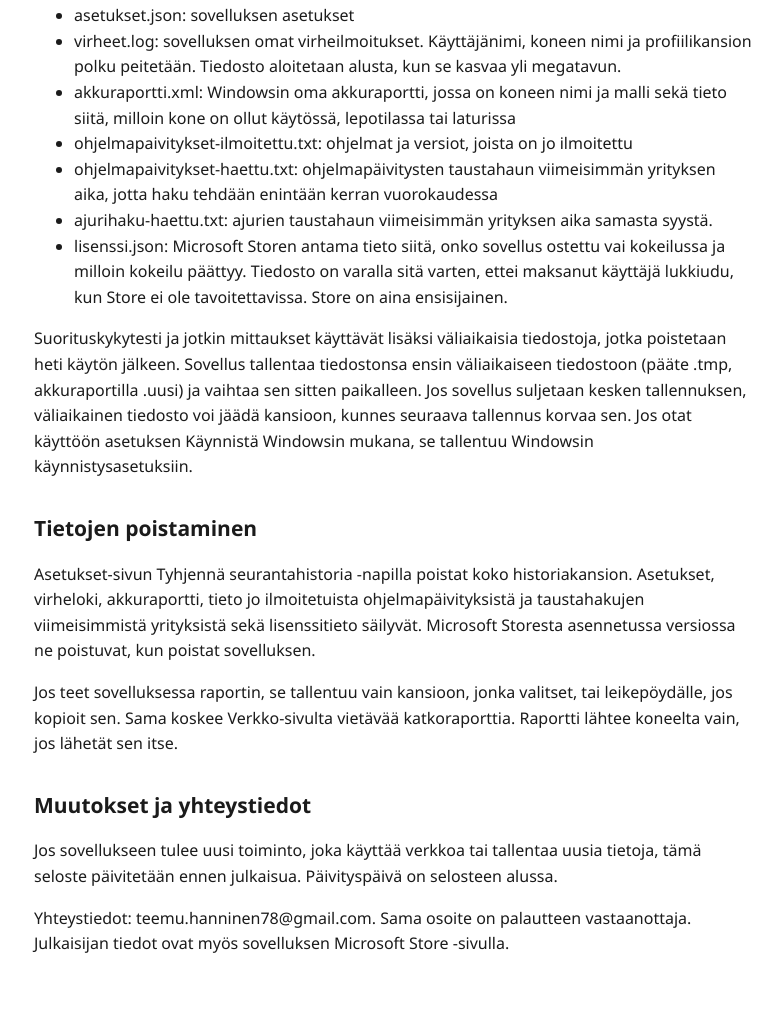
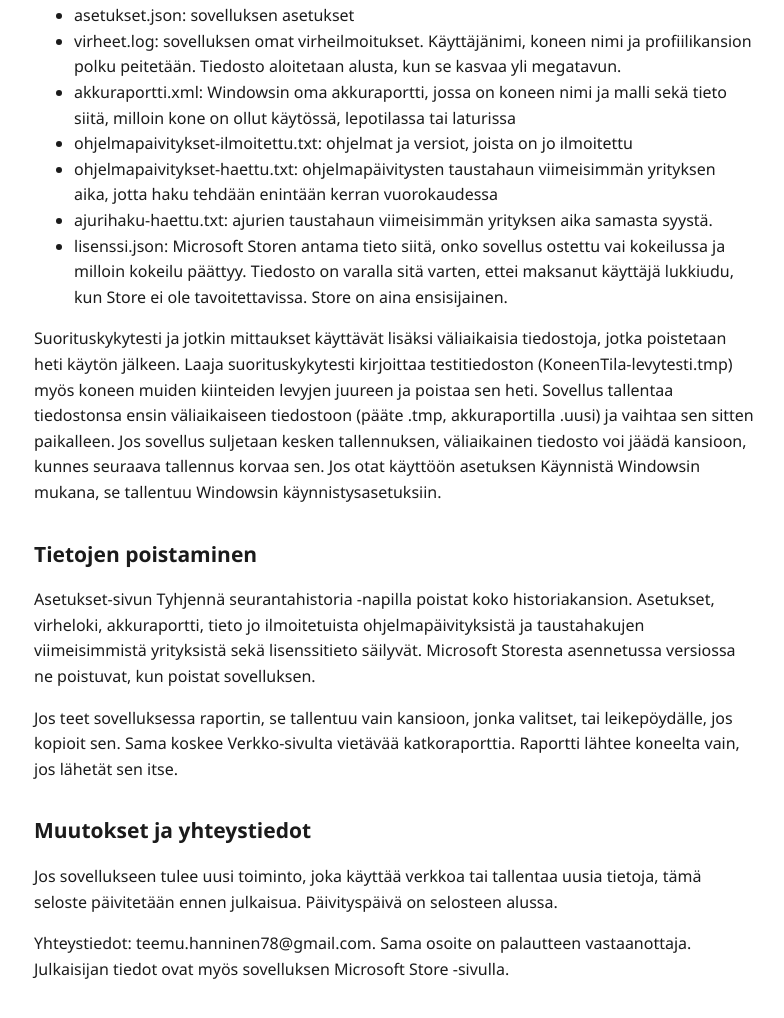
Before and after one commit to teemuhanninen78-rgb/pc-vital-privacy, a plain HTML site: page index.html in a window 1280 px wide. Shown: the part 4521-5539 px from the top of the page, without its empty margins (246-1030 px from the left). Drawn offline with Linux system fonts and the light colour scheme.

Commit message:
Laaja suorituskykytesti: testitiedosto myös muiden levyjen juuressa / Extended performance test: test file also on other drives' root

```diff
--- a/index.html
+++ b/index.html
@@ -87,7 +87,7 @@ a{color:var(--accent)}
 <li>ajurihaku-haettu.txt: ajurien taustahaun viimeisimm&#228;n yrityksen aika samasta syyst&#228;.</li>
 <li>lisenssi.json: Microsoft Storen antama tieto siit&#228;, onko sovellus ostettu vai kokeilussa ja milloin kokeilu p&#228;&#228;ttyy. Tiedosto on varalla sit&#228; varten, ettei maksanut k&#228;ytt&#228;j&#228; lukkiudu, kun Store ei ole tavoitettavissa. Store on aina ensisijainen.</li>
 </ul>
-<p>Suorituskykytesti ja jotkin mittaukset k&#228;ytt&#228;v&#228;t lis&#228;ksi v&#228;liaikaisia tiedostoja, jotka poistetaan heti k&#228;yt&#246;n j&#228;lkeen. Sovellus tallentaa tiedostonsa ensin v&#228;liaikaiseen tiedostoon (p&#228;&#228;te .tmp, akkuraportilla .uusi) ja vaihtaa sen sitten paikalleen. Jos sovellus suljetaan kesken tallennuksen, v&#228;liaikainen tiedosto voi j&#228;&#228;d&#228; kansioon, kunnes seuraava tallennus korvaa sen. Jos otat k&#228;ytt&#246;&#246;n asetuksen K&#228;ynnist&#228; Windowsin mukana, se tallentuu Windowsin k&#228;ynnistysasetuksiin.</p>
+<p>Suorituskykytesti ja jotkin mittaukset k&#228;ytt&#228;v&#228;t lis&#228;ksi v&#228;liaikaisia tiedostoja, jotka poistetaan heti k&#228;yt&#246;n j&#228;lkeen. Laaja suorituskykytesti kirjoittaa testitiedoston (KoneenTila-levytesti.tmp) my&#246;s koneen muiden kiinteiden levyjen juureen ja poistaa sen heti. Sovellus tallentaa tiedostonsa ensin v&#228;liaikaiseen tiedostoon (p&#228;&#228;te .tmp, akkuraportilla .uusi) ja vaihtaa sen sitten paikalleen. Jos sovellus suljetaan kesken tallennuksen, v&#228;liaikainen tiedosto voi j&#228;&#228;d&#228; kansioon, kunnes seuraava tallennus korvaa sen. Jos otat k&#228;ytt&#246;&#246;n asetuksen K&#228;ynnist&#228; Windowsin mukana, se tallentuu Windowsin k&#228;ynnistysasetuksiin.</p>
 <h2>Tietojen poistaminen</h2>
 <p>Asetukset-sivun Tyhjenn&#228; seurantahistoria -napilla poistat koko historiakansion. Asetukset, virheloki, akkuraportti, tieto jo ilmoitetuista ohjelmap&#228;ivityksist&#228; ja taustahakujen viimeisimmist&#228; yrityksist&#228; sek&#228; lisenssitieto s&#228;ilyv&#228;t. Microsoft Storesta asennetussa versiossa ne poistuvat, kun poistat sovelluksen.</p>
 <p>Jos teet sovelluksessa raportin, se tallentuu vain kansioon, jonka valitset, tai leikep&#246;yd&#228;lle, jos kopioit sen. Sama koskee Verkko-sivulta viet&#228;v&#228;&#228; katkoraporttia. Raportti l&#228;htee koneelta vain, jos l&#228;het&#228;t sen itse.</p>
```
Also changed, not shown: en/index.html (+1 -1 lines).
